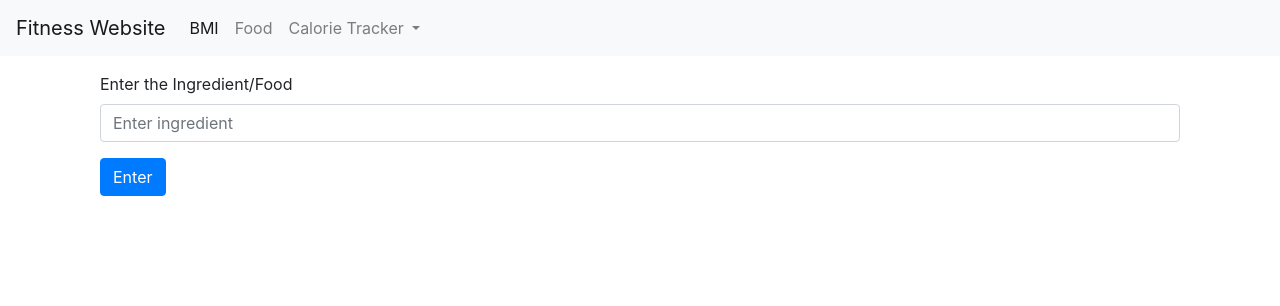
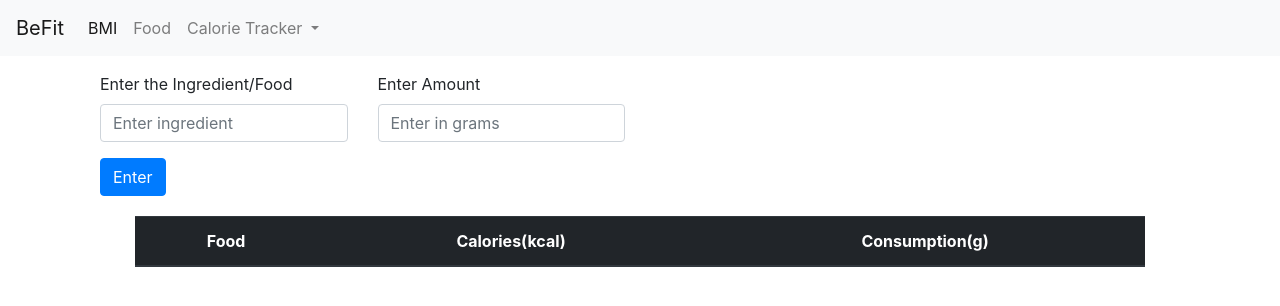
Before and after one commit to harsh-patowary/BeFit, a Flask app: page /calorietracker in a window 1280 px wide. Shown: the top 306 px of the page. Run offline with Flask 3, Linux system fonts and the light colour scheme; lists and menus that the app fills with data are empty; some libraries are stand-ins or nearby versions.

Commit message:
calorie tracker done without submit

```diff
--- a/app/main.py
+++ b/app/main.py
@@ -13,7 +13,8 @@ app = Flask(__name__)
 app.config['SECRET_KEY'] = 'harsh004'
 app_id = "d16a2064"
 app_key = "754bc0f60796c0031d1da99d58a3f1da"
-
+food_log = dict()
+tot_calories = 0
 
 @app.route('/')
 def index():
@@ -45,18 +46,49 @@ def bmi():
 
 @app.route('/calorietracker', methods = ['GET', 'POST'])
 def calorie_tracker():
+    global food_log
+    global tot_calories
     if request.method == 'POST':
-        ingredient = BFUtils.remove_space(request.form['ingredient'])
+        ingredient = request.form['ingredient']
+        usr_ingr_amount = float(request.form['ingr_weight'])
+        ENCODED_ingredient = BFUtils.remove_space(ingredient)
+
         if not ingredient:
             flash("Ingrediant is needed")
         else:
-            api_url = f"https://api.edamam.com/api/nutrition-data?app_id={app_id}&app_key={app_key}&nutrition-type=logging&ingr={ingredient}"
+
+            api_url = f"https://api.edamam.com/api/nutrition-data?app_id={app_id}&app_key={app_key}&nutrition-type=logging&ingr={ENCODED_ingredient}"
             response = requests.get(api_url).json()
-            calories = response["calories"]
+            fooCal = response["calories"]
+            fooIngrWeight = response["totalWeight"]
+            calories_perGram = BFUtils.cal_perGram(float(fooCal), float(fooIngrWeight))
             print(type(response))
-            print(f"Ingredients: {ingredient}, Calories: {calories}")
-
-            render_template('calorie-tracker.html', ingredient=ingredient, calories=calories)
+            calories = calories_perGram * usr_ingr_amount
+            print(f"Ingredients: {ingredient}, Calories: {calories}, {fooIngrWeight}, {fooCal}\n")
+            food_details = {'calories' : round(calories), 'user_consumption' : usr_ingr_amount}
+            flag = {ingredient: food_details}
+            food_log.update(flag)
+            tot_calories += round(calories)
+            total_calories = round(tot_calories)
+            print(food_log)
+            return render_template('calorie-tracker.html', food_log=food_log, total_calories=total_calories)
 
 
-    return render_template('calorie-tracker.html')
+    return render_template('calorie-tracker.html', food_log=food_log, total_calories=tot_calories)
+
+
+@app.route('/delete_item/<food>')
+def delete_item(food):
+    global food_log
+    global tot_calories
+    foo = food_log.get(food)
+    loo = foo["calories"]
+    tot_calories -= loo
+    food_log.pop(food)
+    print(f"deleting.....{food}")
+    print(food_log)
+
+    return redirect(url_for('calorie_tracker'))
+
+# @app.route('calorietracker/adding_food', methods = ['GET', 'POST'])
+# def add_item():
--- a/app/templates/base.html
+++ b/app/templates/base.html
@@ -16,7 +16,7 @@
 
 <body>
     <nav class="navbar navbar-expand-lg navbar-light bg-light">
-        <a class="navbar-brand" href="{{ url_for('index') }}">Fitness Website</a>
+        <a class="navbar-brand" href="{{ url_for('index') }}">BeFit</a>
         <button class="navbar-toggler" type="button" data-toggle="collapse" data-target="#navbarNav"
             aria-controls="navbarNav" aria-expanded="false" aria-label="Toggle navigation">
             <span class="navbar-toggler-icon"></span>
@@ -36,7 +36,7 @@
                         Calorie Tracker
                     </a>
                     <div class="dropdown-menu" aria-labelledby="navbarDropdown">
-                        <a class="dropdown-item" href="#">Intake</a>
+                        <a class="dropdown-item" href="{{ url_for('calorie_tracker') }}">Intake</a>
                         <div class="dropdown-divider"></div>
                         <a class="dropdown-item" href="#">Average Consumption</a>
                     </div>
--- a/app/templates/calorie-tracker.html
+++ b/app/templates/calorie-tracker.html
@@ -5,19 +5,48 @@
 
 {% block content %}
     <form action="" class="container" method="post">
-        <div class="mb-3 mt-3">
-            <label for="ingredient">Enter the Ingredient/Food</label>
-            <input type="ingredient" class="form-control" id="ingredient" placeholder="Enter ingredient" name="ingredient" value="{{ request.form['ingredient'] }}">
-        </div>
+        <div class="row">
+            <div class="col-3 mb-3 mt-3">
+                <label for="ingredient">Enter the Ingredient/Food</label>
+                <input type="ingredient" class="form-control" id="ingredient" placeholder="Enter ingredient" name="ingredient" value="{{ request.form['ingredient'] }}">
+            </div>
+            <div class="col-3 mb-3 mt-3">
+                <label for="ingr_weight">Enter Amount</label>
+                <input type="ingr_weight" class="form-control" id="ingr_weight" placeholder="Enter in grams" name="ingr_weight" value="{{ request.form['ingr_weight'] }}">
+            </div>
+    </div>
         <button type="submit" class="btn btn-primary">Enter</button>
     </form>
     <div class="container text-center">
         <div class="card-body">
             <div class="container">
-                {% if calories %}
-                    <h3>{{ ingredient }} {{ calories }}</h3>
-                    <h3>You are { usr_bmiStatus }</h3>
-                {% endif %}
+                <table class="table table-stripped">
+                    <thead class="thead-dark">
+                        <tr>
+                            <th scope="col">Food</th>
+                            <th scope="col">Calories(kcal)</th>
+                            <th scope="col">Consumption(g)</th>
+                        </tr>
+                    </thead>
+                    <tbody>
+                        {% if food_log %}
+                            {% for food, details in food_log.items() %}
+                                <tr>
+                                    <td>{{ food }}</td>
+                                    <td>{{ details.calories }}</td>
+                                    <td>{{ details.user_consumption }}</td>
+                                    <td><a href="{{ url_for('delete_item', food=food) }}">Delete</a></td>
+                                </tr>
+
+                            {% endfor %}
+                            <tr>
+                                <th scope="col">Total</th>
+                                <td> {{total_calories}} </td>
+                                <td></td>
+                            </tr>
+                        {% endif %}
+                    </tbody>
+                </table>
             </div>
         </div>
       </div>
```
Also changed, not shown: app/befit_utils.py (+12 -5 lines), app/templates/bmi.html (+0 -8 lines), app/templates/index.html (+12 -2 lines), app/templates/registration.html (+30 -1 lines).
